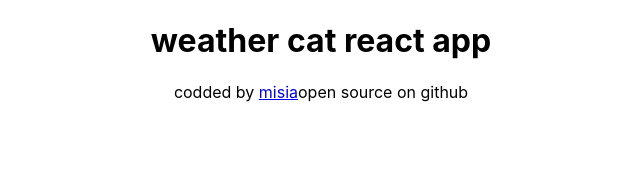
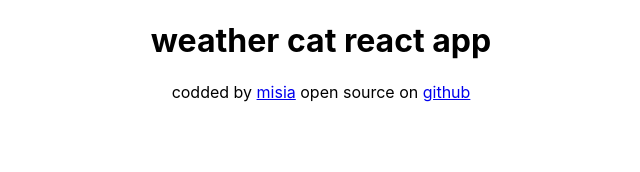
Before and after one commit to misshia/my-app-weather, a React (Create React App) app: page / in a window 1280 px wide. Shown: the top 172 px of the page, without its empty margins (319-959 px from the left). Built offline with nearby package versions, Linux system fonts and the light colour scheme.

Commit message:
Links updated

```diff
--- a/src/App.js
+++ b/src/App.js
@@ -8,17 +8,18 @@ function App() {
         <footer>
           codded by {" "}
         <a
-          href="https://pl.linkedin.com/in/maria-kozielska-5018751bbreactjs.org"
+          href="https://www.linkedin.com/in/maria-kozielska-5018751bb"
           target="_blank"
           rel="noreferrer"
         >
         misia
-        </a>
-          open source on github
+        </a>{" "}
+          open source on {" "}
           <a
           href= "https://github.com/misshia/my-app-weather"
           target="_blank"
           rel="noreferrer">
+            github
         </a>
       </footer>
     </div>
```
